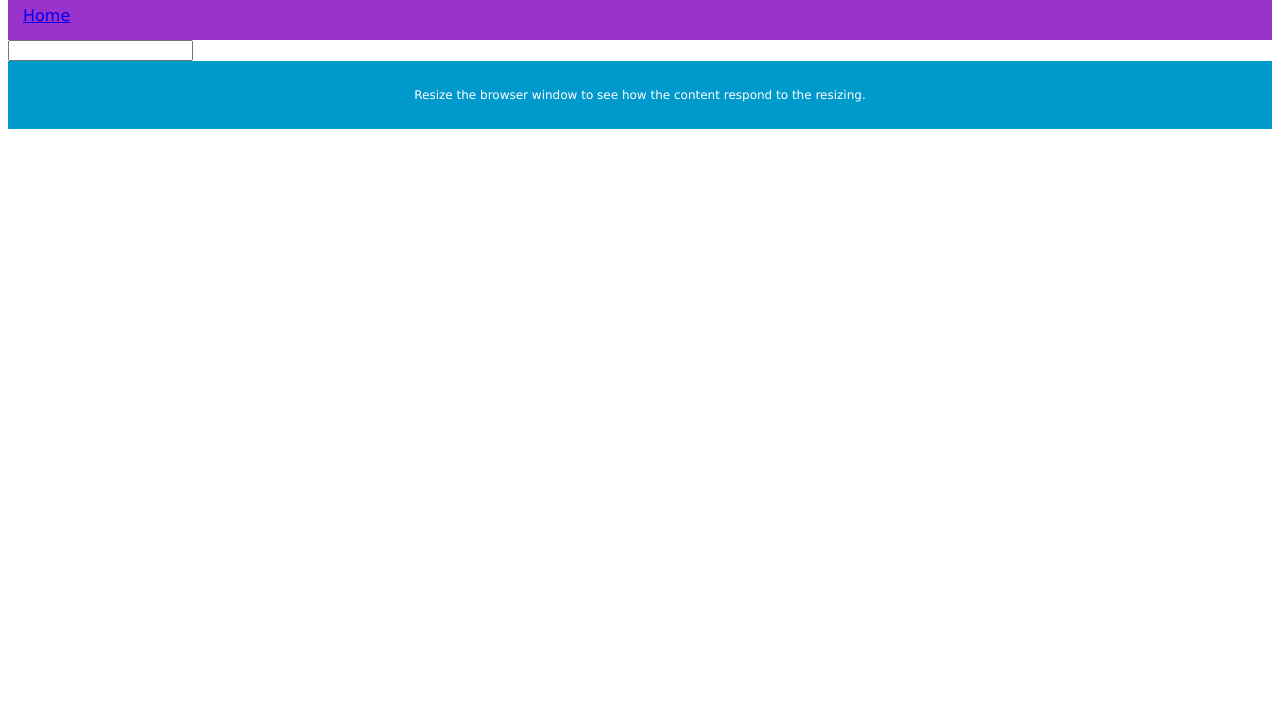
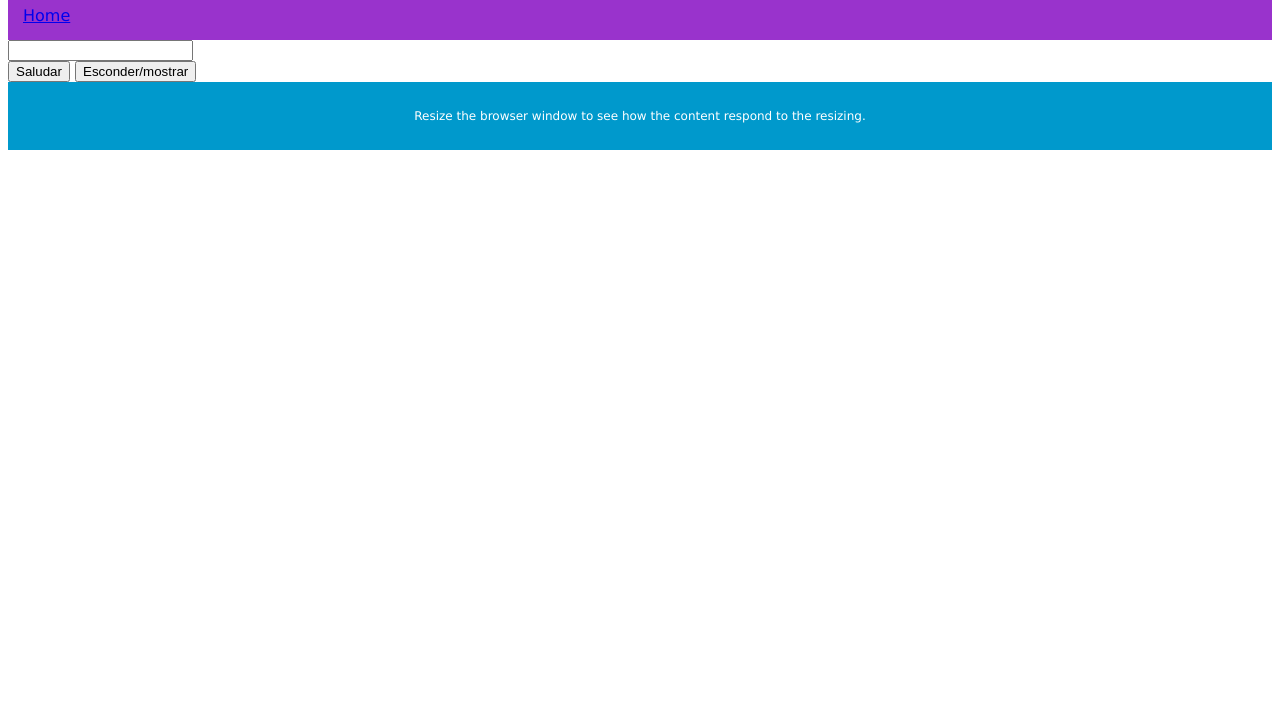
Before and after one commit to 2118-full-stack-python-codo-a-codo/clase-14, a plain HTML site: page pages/contact.html in a window 1280 px wide. Shown: the part 98-800 px from the top of the page. Drawn offline with Linux system fonts and the light colour scheme.

Commit message:
switch element visibilty

```diff
--- a/js/eventos.js
+++ b/js/eventos.js
@@ -0,0 +1,19 @@
+let myButton = document.getElementById("idFooter");
+
+myButton.hidden = false;
+
+function hideShow(){
+    myButton.hidden = !myButton.hidden;
+}
+
+function saludar() {
+    alert("Hola");
+}
+
+function contextMenu(evento) {
+    console.log(evento);
+    alert("No podes hacer click derecho");
+    console.dir(document.body)
+
+    document.location = "https://www.google.com";
+}
--- a/pages/contact.html
+++ b/pages/contact.html
@@ -19,10 +19,15 @@
         <input type="text">
     </form>
 
-    <div class="footer">
+    <button onclick="saludar()">Saludar</button>
+
+    <button onclick="hideShow()">Esconder/mostrar</button>
+
+    <div id="idFooter" oncontextmenu="contextMenu()" class="footer">
         <p>Resize the browser window to see how the content respond to the resizing.</p>
     </div>
     <!--script src="../js/functions.js" defer></script-->
+    <script src="../js/eventos.js" defer></script>
     <script src="../js/app.js" defer></script>
 </body>
 
```
